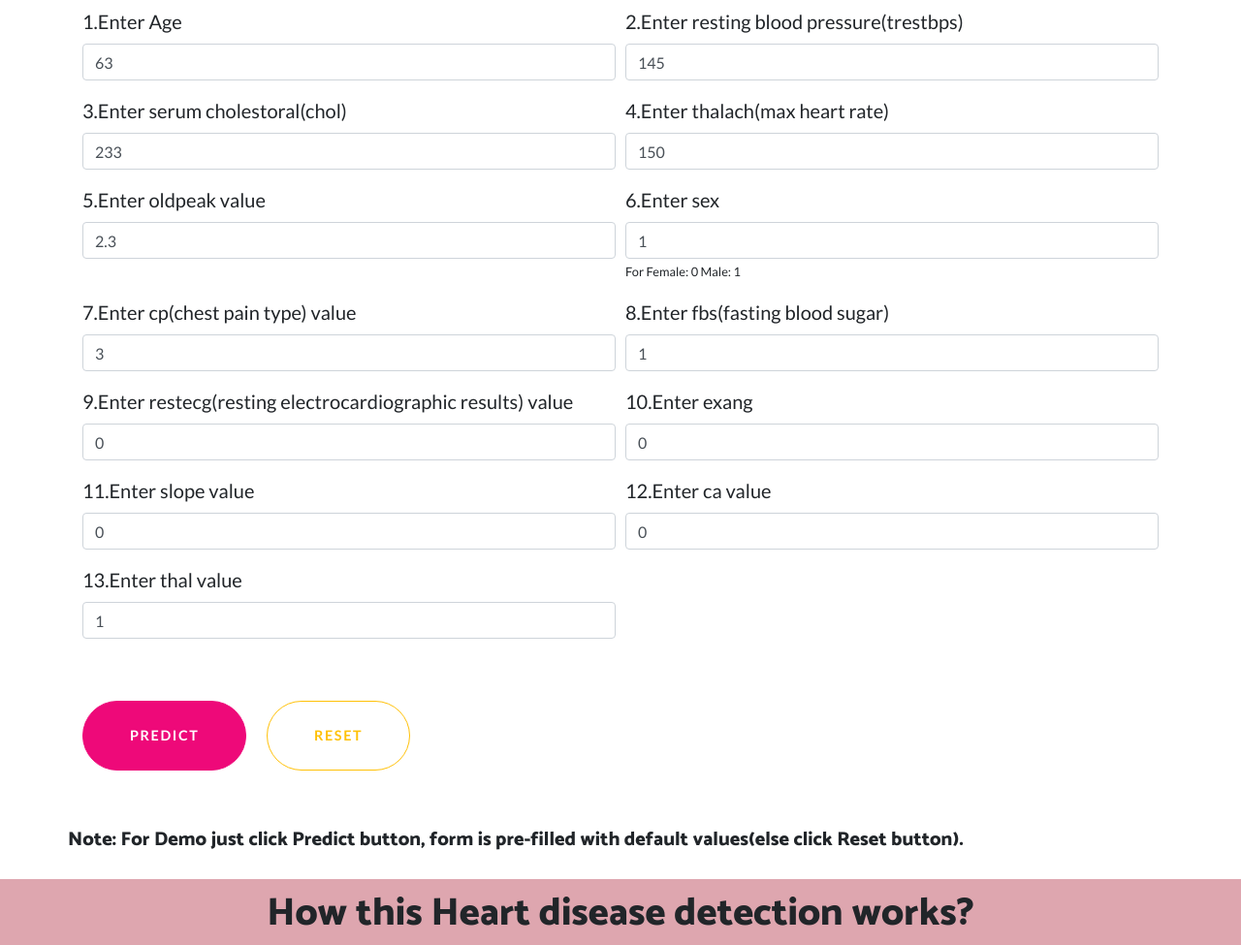
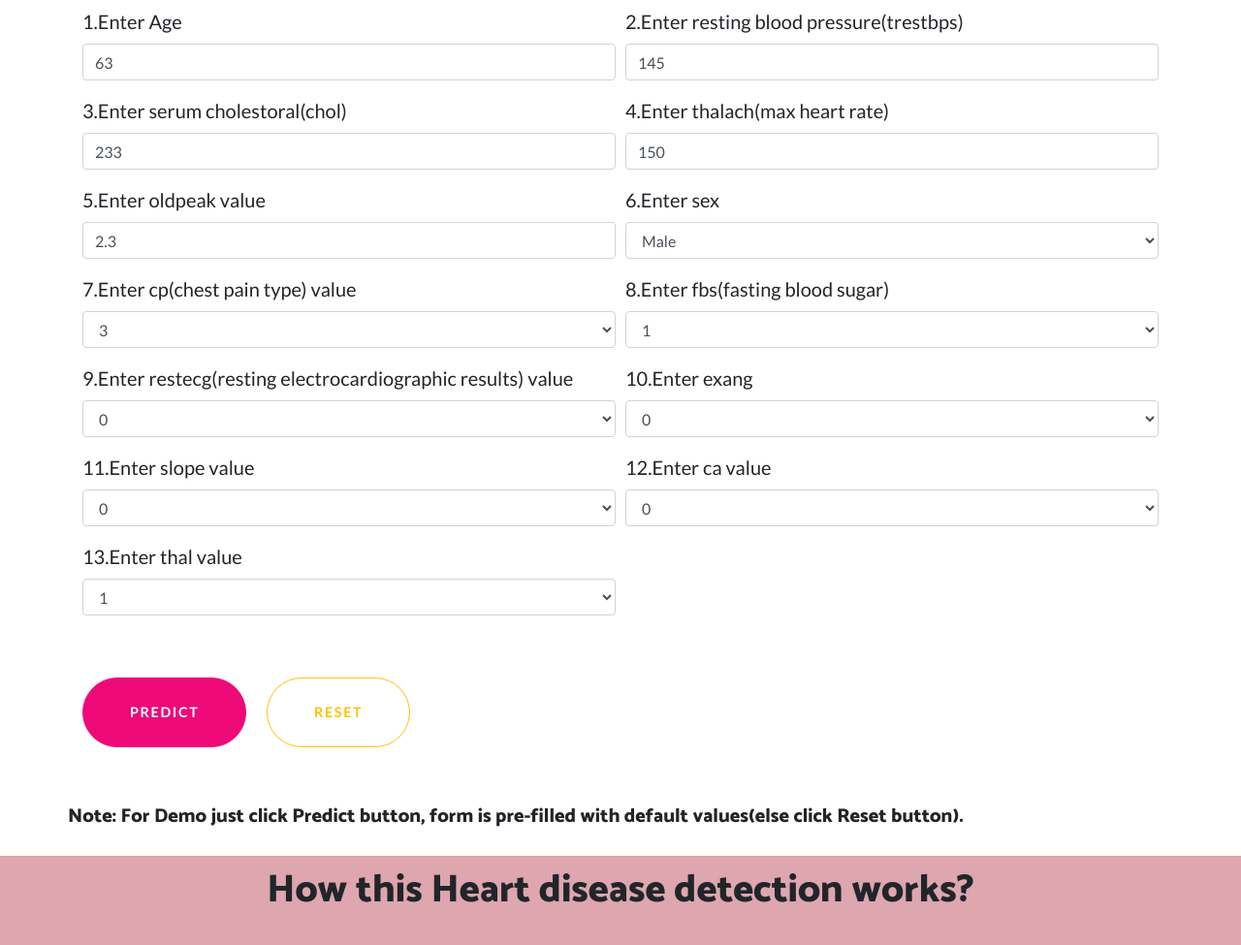
Before and after one commit to AkshayKumarDhage/data-analytics-project, a Flask app: page / in a window 1280 px wide. Shown: the part 762-1737 px from the top of the page at 97% size. Run offline with Flask 2, Linux system fonts and the light colour scheme; parts of the project's set-up code (start-up, migrations or seed data) failed here and were passed over; some libraries are stand-ins or nearby versions.

Commit message:
Update index.html

```diff
--- a/templates/index.html
+++ b/templates/index.html
@@ -64,7 +64,7 @@
     </div>
   </section>
 
-  <section>
+    <section>
     <div class="container" style="padding-bottom: 20px">
       <div class="row align-items-center">
         <div class="container">
@@ -72,7 +72,7 @@
             <div class="form-row">
               <div class="col-md-6 form-group">
                 <label style="font-size: 20px">1.Enter Age</label>
-                <input type="number" step="1" class="form-control" name="age" value=63 placeholder="eg.63 or 42" required>
+                <input type="number" step="0.1" class="form-control" name="age" value=63 placeholder="eg.63 or 42" required>
               </div>
               <div class="col-md-6 form-group">
                 <label style="font-size: 20px">2.Enter resting blood pressure(trestbps)</label>
@@ -96,44 +96,114 @@
               </div>
               <div class="col-md-6 form-group">
                 <label style="font-size: 20px">6.Enter sex</label>
-                <input type="number" step="0" class="form-control" name="sex" value=1 placeholder="eg.1 or 1" required>
+
+                <select type="number" class="form-control" name="sex">
+                  <option value="1">Male</option>
+                  <option value="0">Female</option>
+                </select>
+                <!--
+                <input type="number" step="0.1" class="form-control" name="sex" value=1 placeholder="eg.1 or 1" required>
                 <small>For Female: 0   Male: 1</small>
+                -->
               </div>
             </div>
             <div class="form-row">
               <div class="col-md-6 form-group">
                 <label style="font-size: 20px">7.Enter cp(chest pain type) value</label>
-                <input type="number" step="1" class="form-control" name="cp" value=3 placeholder="eg.3 or 0" required>
+
+                <select type="number" class="form-control" name="cp">
+                  <option value="3">3</option>
+                  <option value="0">0</option>
+                  <option value="1">1</option>
+                  <option value="2">2</option>
+                </select>
+                <!--
+                <input type="number" step="0.1" class="form-control" name="cp" value=3 placeholder="eg.3 or 0" required>
+              -->
               </div>
               <div class="col-md-6 form-group">
                 <label style="font-size: 20px">8.Enter fbs(fasting blood sugar)</label>
-                <input type="number" step="1" class="form-control" name="fbs" value=1 placeholder="eg.1 or 0" required>
+
+                <select type="number" class="form-control" name="fbs">
+                  <option value="1">1</option>
+                  <option value="0">0</option>
+                </select>
+
+                <!--
+                <input type="number" step="0.1" class="form-control" name="fbs" value=1 placeholder="eg.1 or 0" required>
+              -->
               </div>
             </div>
             <div class="form-row">
               <div class="col-md-6 form-group">
                 <label style="font-size: 20px">9.Enter restecg(resting electrocardiographic results) value</label>
-                <input type="number" step="1" class="form-control" name="restecg" value=0 placeholder="eg.0 or 1" required>
+
+                <select type="number" class="form-control" name="restecg">
+                  <option value="0">0</option>
+                  <option value="1">1</option>
+                  <option value="2">2</option>
+                </select>
+
+                <!--
+                <input type="number" step="0.1" class="form-control" name="restecg" value=0 placeholder="eg.0 or 1" required>
+              -->
               </div>
               <div class="col-md-6 form-group">
                 <label style="font-size: 20px">10.Enter exang</label>
+
+                <select type="number" class="form-control" name="exang">
+                  <option value="0">0</option>
+                  <option value="1">1</option>
+                </select>
+
+                <!--
                 <input type="number" step="0.1" class="form-control" name="exang" value=0 placeholder="eg.0 or 1" required>
+              -->
               </div>
             </div>
             <div class="form-row">
               <div class="col-md-6 form-group">
                 <label style="font-size: 20px">11.Enter slope value</label>
+
+                <select type="number" class="form-control" name="slope">
+                  <option value="0">0</option>
+                  <option value="1">1</option>
+                  <option value="2">2</option>
+                </select>
+
+                <!--
                 <input type="number" step="0.1" class="form-control" name="slope" value=0 placeholder="eg.0 or 1" required>
+              -->
               </div>
               <div class="col-md-6 form-group">
                 <label style="font-size: 20px">12.Enter ca value</label>
+                <select type="number" class="form-control" name="ca">
+                  <option value="0">0</option>
+                  <option value="1">1</option>
+                  <option value="2">2</option>
+                  <option value="3">3</option>
+                  <option value="4">4</option>
+                </select>
+
+                <!--
                 <input type="number" step="0.1" class="form-control" name="ca" value=0 placeholder="eg.0 or 0" required>
+              -->
               </div>
             </div>
             <div class="form-row">
               <div class="col-md-6 form-group">
                 <label style="font-size: 20px">13.Enter thal value</label>
+
+                <select type="number" class="form-control" name="thal">
+                  <option value="1">1</option>
+                  <option value="0">0</option>
+                  <option value="2">2</option>
+                  <option value="3">3</option>
+                </select>
+
+                <!--
                 <input type="number" step="0.1" class="form-control" name="thal" value=1 placeholder="eg.1 or 1" required>
+              -->
               </div>
             </div>
 
```
